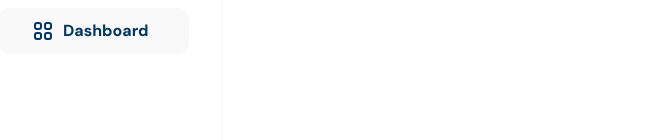
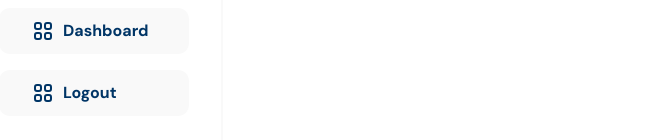
Before and after one commit to iyosayi0x/Velo, a React (Vite) app in the folder velo-frontend/: page /feed in a window 1280 px wide. Shown: the part 290-430 px from the top of the page, without its empty margins (33-689 px from the left). Built offline with nearby package versions, Linux system fonts and the light colour scheme.

Commit message:
feat: logout

```diff
--- a/velo-frontend/src/layouts/FeedLayout.jsx
+++ b/velo-frontend/src/layouts/FeedLayout.jsx
@@ -1,10 +1,21 @@
 import {Outlet, Link} from 'react-router-dom'
 import '../styles/feed.css'
 import React, { useState } from "react"
+import {useDispatch} from 'react-redux'
+import {logout} from '../store/user'
+import {useNavigate} from 'react-router-dom'
 
 
 const FeedLayout=()=>{
     const [show, setShow] = useState(false)
+    const dispatch = useDispatch()
+    const navigate = useNavigate()
+
+    const handleLogout=()=>{
+        dispatch(logout())
+        navigate('/')
+    }
+
     return (
         <main className='relative justify-between feedlayout md:flex'>
             <div className='py-3 border-b'>
@@ -23,7 +34,8 @@ const FeedLayout=()=>{
                         <Link onClick={() => setShow(!show)} className='flex space-x-2' to='/feed/lessons'>
                             <svg xmlns="http://www.w3.org/2000/svg" className="h-6 w-6" fill="none" viewBox="0 0 24 24" stroke="currentColor" strokeWidth={2}><path strokeLinecap="round" strokeLinejoin="round" d="M12 6.253v13m0-13C10.832 5.477 9.246 5 7.5 5S4.168 5.477 3 6.253v13C4.168 18.477 5.754 18 7.5 18s3.332.477 4.5 1.253m0-13C13.168 5.477 14.754 5 16.5 5c1.747 0 3.332.477 4.5 1.253v13C19.832 18.477 18.247 18 16.5 18c-1.746 0-3.332.477-4.5 1.253" /></svg>
                             <h5>Lessons</h5>
-                    </Link></li>
+                        </Link>
+                    </li>
                     <li className='feedlayour__navItem'>
                         <Link onClick={() => setShow(!show)} className='flex space-x-2' to='/feed/chat'>
                             <svg xmlns="http://www.w3.org/2000/svg" className="h-6 w-6" fill="none" viewBox="0 0 24 24" stroke="currentColor" strokeWidth={2}><path strokeLinecap="round" strokeLinejoin="round" d="M8 12h.01M12 12h.01M16 12h.01M21 12c0 4.418-4.03 8-9 8a9.863 9.863 0 01-4.255-.949L3 20l1.395-3.72C3.512 15.042 3 13.574 3 12c0-4.418 4.03-8 9-8s9 3.582 9 8z" /></svg>
@@ -40,7 +52,14 @@ const FeedLayout=()=>{
                         <Link onClick={() => setShow(!show)} className='flex space-x-2' to='/feed/dashboard'>
                             <svg xmlns="http://www.w3.org/2000/svg" className="h-6 w-6" fill="none" viewBox="0 0 24 24" stroke="currentColor" strokeWidth={2}><path strokeLinecap="round" strokeLinejoin="round" d="M4 6a2 2 0 012-2h2a2 2 0 012 2v2a2 2 0 01-2 2H6a2 2 0 01-2-2V6zM14 6a2 2 0 012-2h2a2 2 0 012 2v2a2 2 0 01-2 2h-2a2 2 0 01-2-2V6zM4 16a2 2 0 012-2h2a2 2 0 012 2v2a2 2 0 01-2 2H6a2 2 0 01-2-2v-2zM14 16a2 2 0 012-2h2a2 2 0 012 2v2a2 2 0 01-2 2h-2a2 2 0 01-2-2v-2z" /></svg>
                             <h5>Dashboard</h5>
-                    </Link></li>
+                        </Link>
+                    </li>
+                    <li className='feedlayour__navItem'>
+                        <div onClick={handleLogout} className='flex space-x-2 logout_btn' to='/feed/dashboard'>
+                            <svg xmlns="http://www.w3.org/2000/svg" className="h-6 w-6" fill="none" viewBox="0 0 24 24" stroke="currentColor" strokeWidth={2}><path strokeLinecap="round" strokeLinejoin="round" d="M4 6a2 2 0 012-2h2a2 2 0 012 2v2a2 2 0 01-2 2H6a2 2 0 01-2-2V6zM14 6a2 2 0 012-2h2a2 2 0 012 2v2a2 2 0 01-2 2h-2a2 2 0 01-2-2V6zM4 16a2 2 0 012-2h2a2 2 0 012 2v2a2 2 0 01-2 2H6a2 2 0 01-2-2v-2zM14 16a2 2 0 012-2h2a2 2 0 012 2v2a2 2 0 01-2 2h-2a2 2 0 01-2-2v-2z" /></svg>
+                            <h5>Logout</h5>
+                        </div>
+                    </li>
                 </ul>
                 </div>
             </section>
--- a/velo-frontend/src/styles/index.css
+++ b/velo-frontend/src/styles/index.css
@@ -39,3 +39,9 @@ a {
     max-height: 100%;
     overflow-y:auto;
 }
+
+.logout_btn {
+    color:#003566;
+    font-weight: bolder;
+    cursor: pointer;
+}
```
Also changed, not shown: 1 other file (tests, documents, lock files or other folders). Lines whose indentation alone changed are shown as unchanged.
